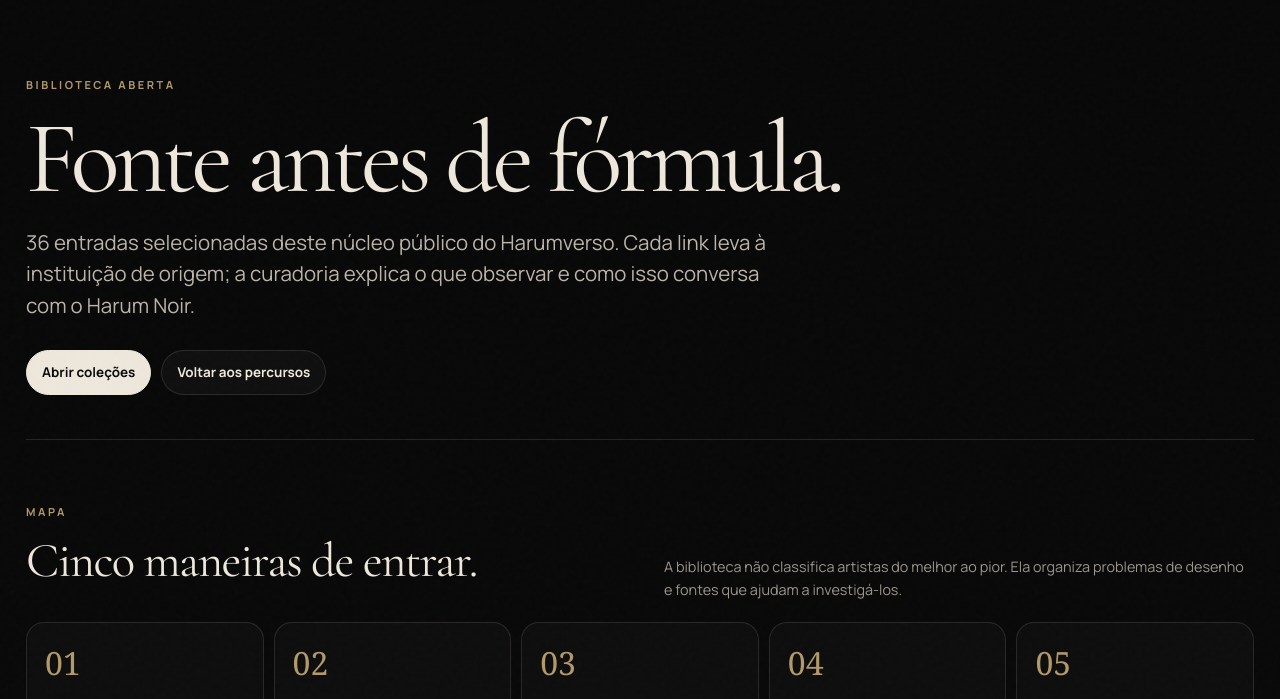
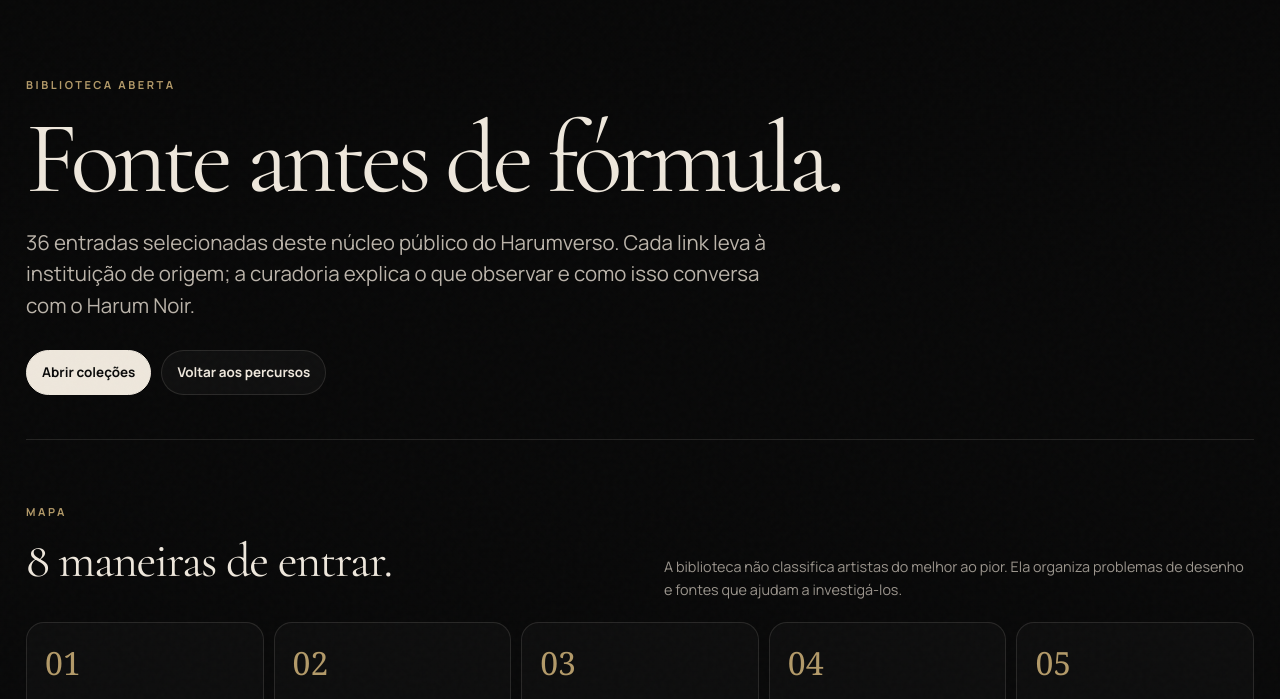
Before and after one commit to suryamayaharum-droid/astro-blog-starter-template, an Astro site: page /astro-blog-starter-template/biblioteca in a window 1280 px wide. Shown: the part 71-770 px from the top of the page. Built offline with nearby package versions, Linux system fonts and the light colour scheme; Astro itself is replaced by a stand-in of ours.

Commit message:
fix(harumverso): derive Biblioteca collection count dynamically

```diff
--- a/src/pages/biblioteca.astro
+++ b/src/pages/biblioteca.astro
@@ -23,7 +23,7 @@
 
   <section class="section" id="colecoes">
     <div class="section-head">
-      <div><div class="eyebrow">MAPA</div><h2>Cinco maneiras de entrar.</h2></div>
+      <div><div class="eyebrow">MAPA</div><h2>{openLibraryCollections.length} maneiras de entrar.</h2></div>
       <p>A biblioteca não classifica artistas do melhor ao pior. Ela organiza problemas de desenho e fontes que ajudam a investigá-los.</p>
     </div>
     <div class="path-index">
```
